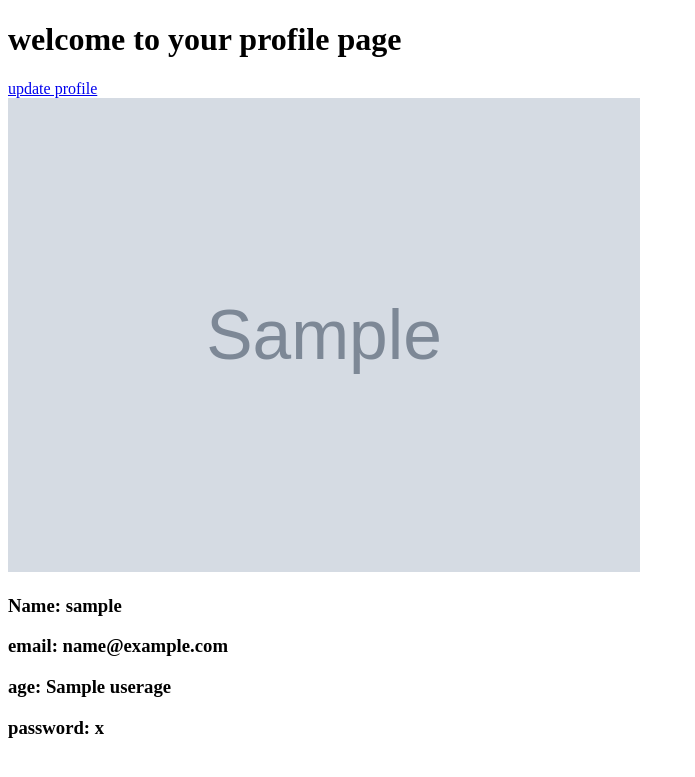
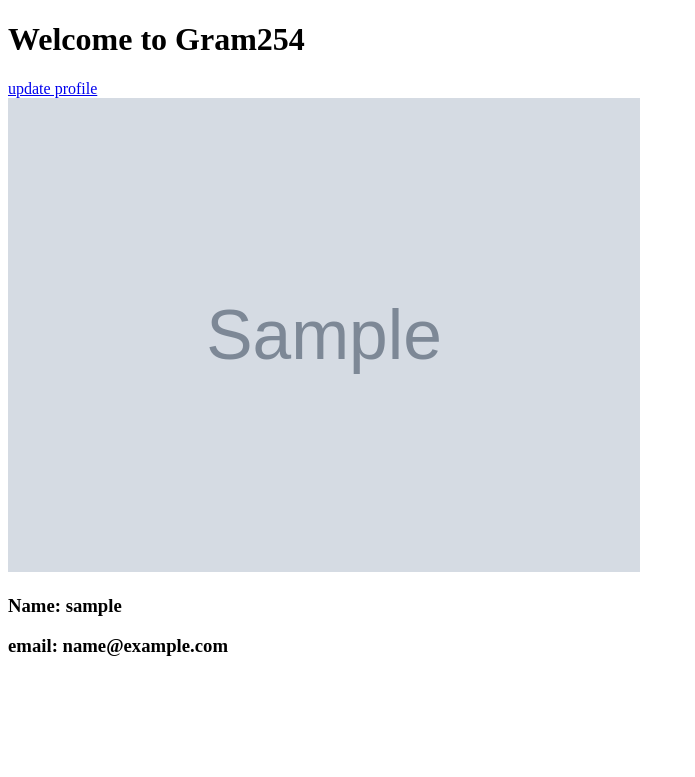
Before and after one commit to Thuotracy/gram254, a Django app: template account/templates/profile.html in a window 1280 px wide. Shown: the top 777 px of the page, without its empty margins (0-695 px from the left). Run offline with Django 4.2, Linux system fonts and the light colour scheme; the template is opened without the code that fills it: most values are stand-ins (such as "Sample title", 1, 10 or a date in 2020); grey boxes marked "Sample" are stand-in pictures; some libraries are stand-ins or nearby versions.

Commit message:
removed unneccesary code from profile.html

```diff
--- a/account/templates/profile.html
+++ b/account/templates/profile.html
@@ -9,7 +9,7 @@
   <title>Document</title>
 </head>
 <body>
-  <h1>welcome to your profile page</h1>
+  <h1>Welcome to Gram254</h1>
 <a class="nav-link" href="/update_profile">update profile</a>
 {% for profile in profile %}
 <div class="modal-body">
@@ -21,11 +21,10 @@
  <div >
   <h3><strong>Name: </strong> {{profile.username}}</h3>
   <h3> <strong> email:</strong> {{profile.useremail}}</h3>
-  <h3><strong>age: </strong>{{profile.userage}}</h3>
-  <h3><strong>password: </strong>{{profile.user_password}}</h3>
+
 {% empty %}
   <div class="row">
-    <h2 class="text-center">No profile info set</h2>
+    <h2 class="text-center">No profile</h2>
   </div>
   {% endfor %}
   {%endblock%}
```
